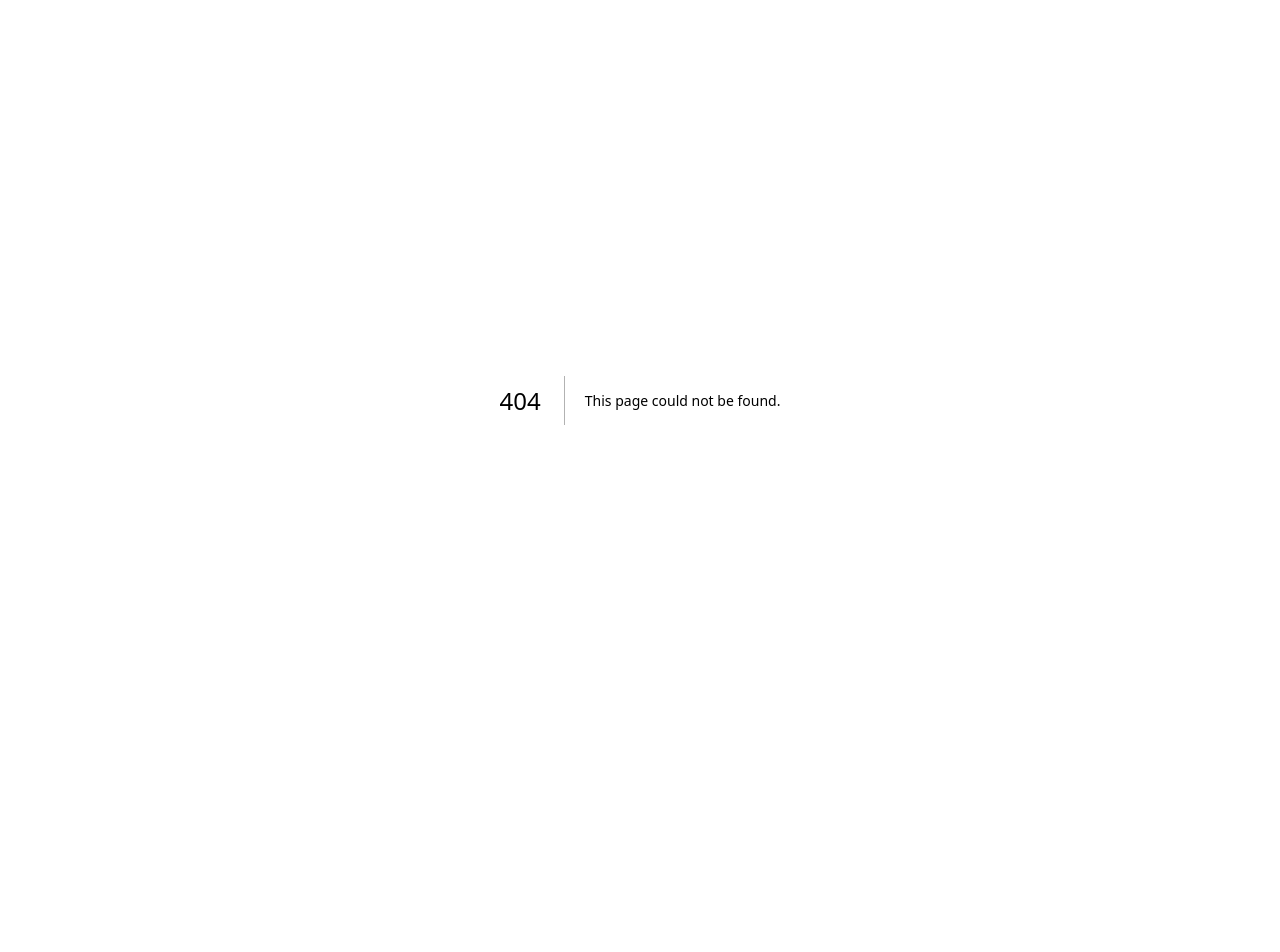
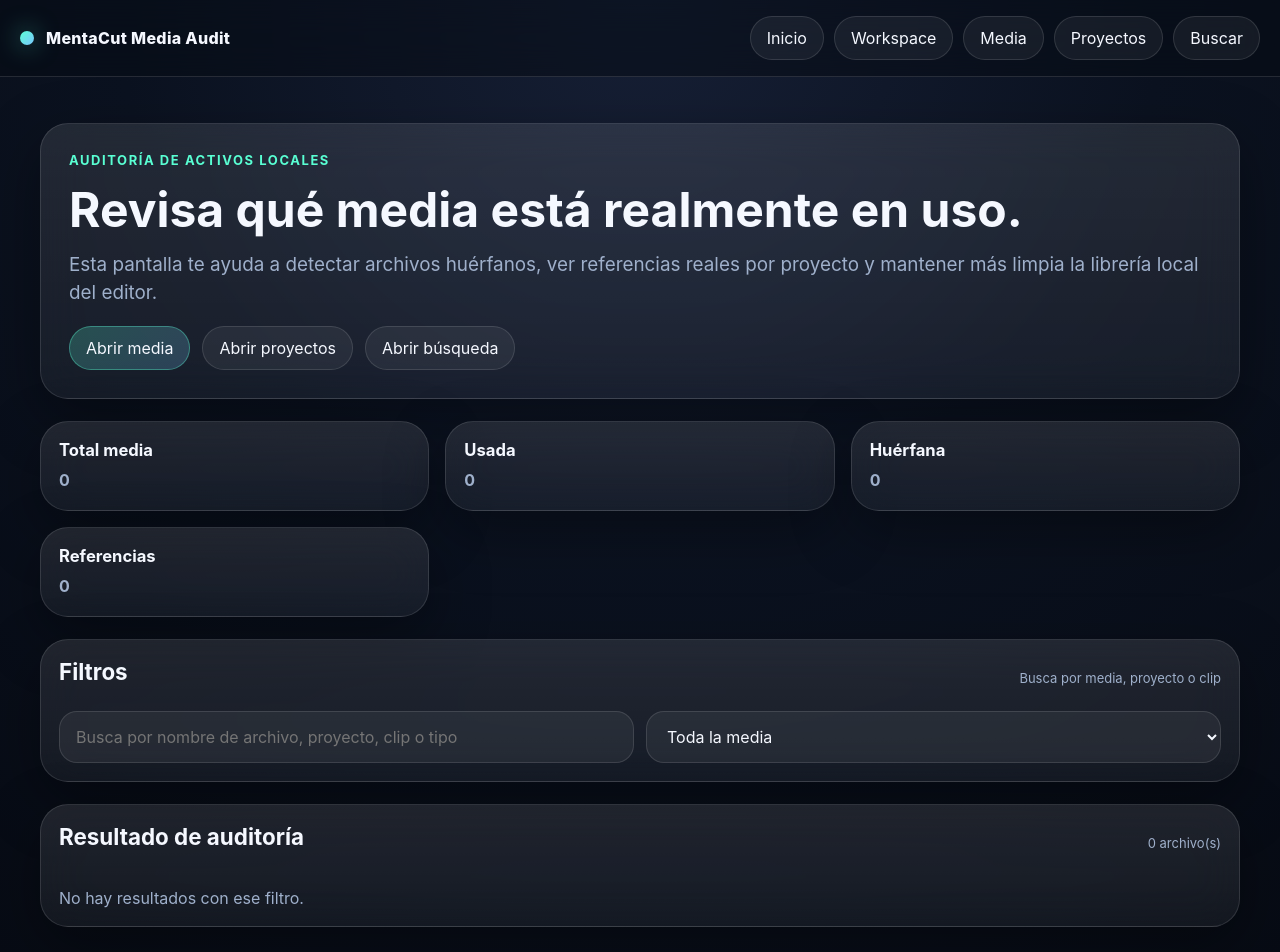
Before and after one commit to alain7224/MentaCut, a Next.js app: page /studio/media-audit in a window 1280 px wide. Before the commit this address had no page. Shown: the top 952 px of the page. Before the commit the page ends 800 px from the top, so only its background shows below. Built offline with nearby package versions, Linux system fonts and the light colour scheme.

Commit message:
feat: add media audit route with usage and orphan detection

```diff
--- /dev/null
+++ b/app/studio/media-audit/page.tsx
@@ -0,0 +1,197 @@
+'use client'
+
+import Link from 'next/link'
+import { useEffect, useMemo, useState } from 'react'
+import { listLocalMedia, type LocalMediaRecord } from '@/lib/local-media'
+import { readLocalProjects, type LocalProject } from '@/lib/local-store'
+
+type MediaUsage = {
+  mediaId: string
+  projectId: string
+  projectName: string
+  clipId: string
+  clipTitle: string
+  role: 'media' | 'audio'
+}
+
+export default function StudioMediaAuditPage() {
+  const [media, setMedia] = useState<LocalMediaRecord[]>([])
+  const [projects, setProjects] = useState<LocalProject[]>([])
+  const [query, setQuery] = useState('')
+  const [mode, setMode] = useState<'all' | 'used' | 'orphan'>('all')
+
+  useEffect(() => {
+    void listLocalMedia().then(setMedia).catch(() => setMedia([]))
+    setProjects(readLocalProjects())
+  }, [])
+
+  const usages = useMemo<MediaUsage[]>(() => {
+    const rows: MediaUsage[] = []
+    for (const project of projects) {
+      for (const clip of project.clips) {
+        if (clip.mediaId) {
+          rows.push({
+            mediaId: clip.mediaId,
+            projectId: project.id,
+            projectName: project.name,
+            clipId: clip.id,
+            clipTitle: clip.title,
+            role: 'media',
+          })
+        }
+        if (clip.audioMediaId) {
+          rows.push({
+            mediaId: clip.audioMediaId,
+            projectId: project.id,
+            projectName: project.name,
+            clipId: clip.id,
+            clipTitle: clip.title,
+            role: 'audio',
+          })
+        }
+      }
+    }
+    return rows
+  }, [projects])
+
+  const usageMap = useMemo(() => {
+    const map = new Map<string, MediaUsage[]>()
+    for (const usage of usages) {
+      const current = map.get(usage.mediaId) ?? []
+      current.push(usage)
+      map.set(usage.mediaId, current)
+    }
+    return map
+  }, [usages])
+
+  const normalized = query.trim().toLowerCase()
+
+  const filteredMedia = useMemo(() => {
+    return media.filter((item) => {
+      const itemUsages = usageMap.get(item.id) ?? []
+      const used = itemUsages.length > 0
+      const matchesMode = mode === 'all' || (mode === 'used' ? used : !used)
+      const haystack = [
+        item.name,
+        item.kind,
+        item.type,
+        ...itemUsages.map((usage) => `${usage.projectName} ${usage.clipTitle} ${usage.role}`),
+      ].join(' ').toLowerCase()
+      const matchesQuery = !normalized || haystack.includes(normalized)
+      return matchesMode && matchesQuery
+    })
+  }, [media, usageMap, mode, normalized])
+
+  const stats = useMemo(() => {
+    const usedIds = new Set(usages.map((usage) => usage.mediaId))
+    const used = media.filter((item) => usedIds.has(item.id)).length
+    const orphan = media.length - used
+    return {
+      total: media.length,
+      used,
+      orphan,
+      refs: usages.length,
+    }
+  }, [media, usages])
+
+  return (
+    <div className="page-shell">
+      <header className="topbar">
+        <div className="brand">
+          <span className="brand-dot" />
+          <span>MentaCut Media Audit</span>
+        </div>
+        <nav className="nav">
+          <Link href="/" className="nav-link">Inicio</Link>
+          <Link href="/studio/workspace" className="nav-link">Workspace</Link>
+          <Link href="/studio/media" className="nav-link">Media</Link>
+          <Link href="/studio/projects" className="nav-link">Proyectos</Link>
+          <Link href="/studio/search" className="nav-link">Buscar</Link>
+        </nav>
+      </header>
+
+      <main className="main">
+        <section className="section">
+          <div className="panel hero-copy">
+            <span className="eyebrow">Auditoría de activos locales</span>
+            <h1 className="title" style={{ fontSize: 'clamp(1.8rem, 4vw, 3rem)' }}>Revisa qué media está realmente en uso.</h1>
+            <p className="sub">
+              Esta pantalla te ayuda a detectar archivos huérfanos, ver referencias reales por proyecto y mantener más limpia la librería local del editor.
+            </p>
+            <div className="action-row">
+              <Link href="/studio/media" className="btn btn-primary">Abrir media</Link>
+              <Link href="/studio/projects" className="btn">Abrir proyectos</Link>
+              <Link href="/studio/search" className="btn">Abrir búsqueda</Link>
+            </div>
+          </div>
+        </section>
+
+        <section className="section">
+          <div className="cards">
+            <article className="panel card"><h3>Total media</h3><p><strong>{stats.total}</strong></p></article>
+            <article className="panel card"><h3>Usada</h3><p><strong>{stats.used}</strong></p></article>
+            <article className="panel card"><h3>Huérfana</h3><p><strong>{stats.orphan}</strong></p></article>
+            <article className="panel card"><h3>Referencias</h3><p><strong>{stats.refs}</strong></p></article>
+          </div>
+        </section>
+
+        <section className="section">
+          <div className="panel timeline">
+            <div className="row-head">
+              <h2 className="section-title">Filtros</h2>
+              <div className="timeline-label">Busca por media, proyecto o clip</div>
+            </div>
+            <div className="editor-grid-2">
+              <input className="input" value={query} onChange={(event) => setQuery(event.target.value)} placeholder="Busca por nombre de archivo, proyecto, clip o tipo" />
+              <select className="input" value={mode} onChange={(event) => setMode(event.target.value as 'all' | 'used' | 'orphan')}>
+                <option value="all">Toda la media</option>
+                <option value="used">Solo usada</option>
+                <option value="orphan">Solo huérfana</option>
+              </select>
+            </div>
+          </div>
+        </section>
+
+        <section className="section">
+          <div className="panel timeline">
+            <div className="row-head">
+              <h2 className="section-title">Resultado de auditoría</h2>
+              <div className="timeline-label">{filteredMedia.length} archivo(s)</div>
+            </div>
+            <div className="project-list">
+              {filteredMedia.length === 0 ? <div className="empty">No hay resultados con ese filtro.</div> : null}
+              {filteredMedia.map((item) => {
+                const refs = usageMap.get(item.id) ?? []
+                const used = refs.length > 0
+                return (
+                  <div key={item.id} className="project-item" style={{ display: 'grid', gap: 10 }}>
+                    <div className="row-head">
+                      <div>
+                        <strong>{item.name}</strong>
+                        <div className="timeline-label">{item.kind} · {item.duration ? `${item.duration.toFixed(1)}s` : `${Math.round(item.size / 1024)} KB`} · {used ? 'en uso' : 'huérfana'}</div>
+                      </div>
+                      <div className="timeline-label">{refs.length} referencia(s)</div>
+                    </div>
+                    {refs.length > 0 ? (
+                      <div className="cards" style={{ gridTemplateColumns: 'repeat(2, minmax(0, 1fr))' }}>
+                        {refs.map((ref) => (
+                          <article key={`${ref.projectId}-${ref.clipId}-${ref.role}`} className="panel card">
+                            <h3>{ref.projectName}</h3>
+                            <p><strong>Clip:</strong> {ref.clipTitle}</p>
+                            <p><strong>Uso:</strong> {ref.role === 'audio' ? 'audio' : 'media visual'}</p>
+                          </article>
+                        ))}
+                      </div>
+                    ) : (
+                      <div className="empty">Este archivo todavía no se usa en ningún clip local.</div>
+                    )}
+                  </div>
+                )
+              })}
+            </div>
+          </div>
+        </section>
+      </main>
+    </div>
+  )
+}
```
